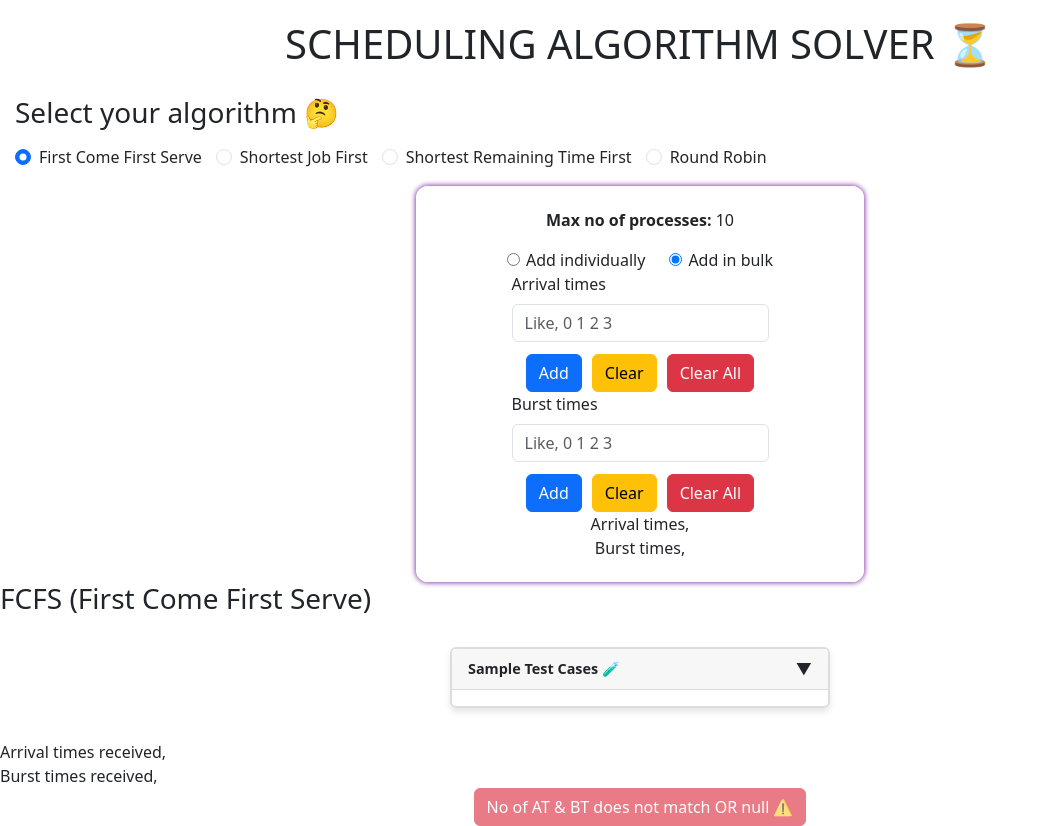
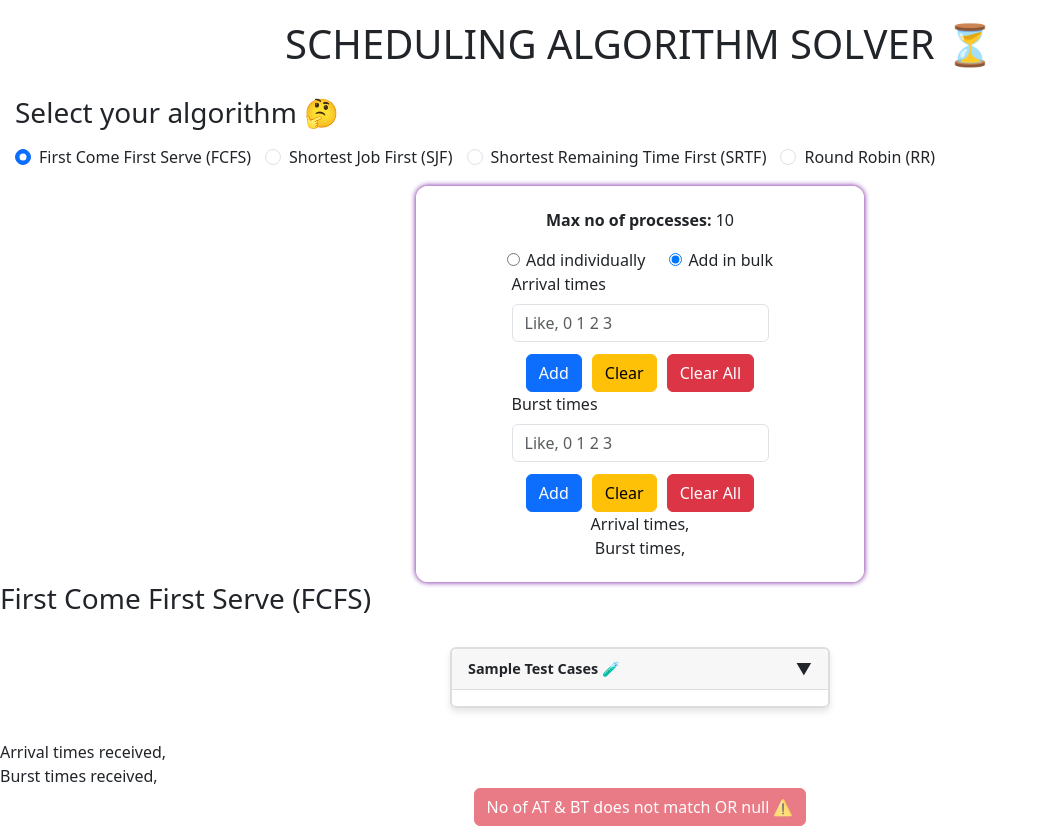
Before and after one commit to Harshitv21/Scheduling-Algorithm-Solver, a React (Vite) app: page / in a window 1280 px wide. Shown: the whole page, without its empty margins (0-1049 px from the left). Built offline with nearby package versions, Linux system fonts and the light colour scheme.

Commit message:
Fix naming

```diff
--- a/src/components/FCFS.jsx
+++ b/src/components/FCFS.jsx
@@ -9,7 +9,6 @@ export const FCFS = ({ arrivalArray, burstTimeArray }) => {
   const [sortedJobs, setSortedJobs] = useState([]);
 
   const solveFCFS = () => {
-    console.log("FCFS called");
     const jobs = arrivalArray.map((item, index) => ({
       jobIndex: String.fromCharCode(65 + index),
       arrivalTime: item,
@@ -46,7 +45,7 @@ export const FCFS = ({ arrivalArray, burstTimeArray }) => {
   return (
     <div>
       <div>
-        <h3>FCFS (First Come First Serve)</h3>
+        <h3>First Come First Serve (FCFS)</h3>
       </div>
 
       <div>
--- a/src/components/Input.jsx
+++ b/src/components/Input.jsx
@@ -22,10 +22,10 @@ export const Input = () => {
 
   const getAlgoLabel = (algo) => {
     const labels = {
-      FCFS: "First Come First Serve",
-      SJF: "Shortest Job First",
-      SRTF: "Shortest Remaining Time First",
-      RR: "Round Robin",
+      FCFS: "First Come First Serve (FCFS)",
+      SJF: "Shortest Job First (SJF)",
+      SRTF: "Shortest Remaining Time First (SRTF)",
+      RR: "Round Robin (RR)",
     };
     return labels[algo];
   };
--- a/src/components/SJF.jsx
+++ b/src/components/SJF.jsx
@@ -62,7 +62,7 @@ export const SJF = ({ arrivalArray, burstTimeArray }) => {
   return (
     <div>
       <div>
-        <h3>SJF (Shortest Job First)</h3>
+        <h3>Shortest Job First (SJF)</h3>
       </div>
 
       <div>
--- a/src/components/SRTF.jsx
+++ b/src/components/SRTF.jsx
@@ -70,7 +70,7 @@ export const SRTF = ({ arrivalArray, burstTimeArray }) => {
   return (
     <div>
       <div>
-        <h3>SRTF</h3>
+        <h3>Shortest Remaining Time First (SRTF)</h3>
       </div>
 
       <div>
```
